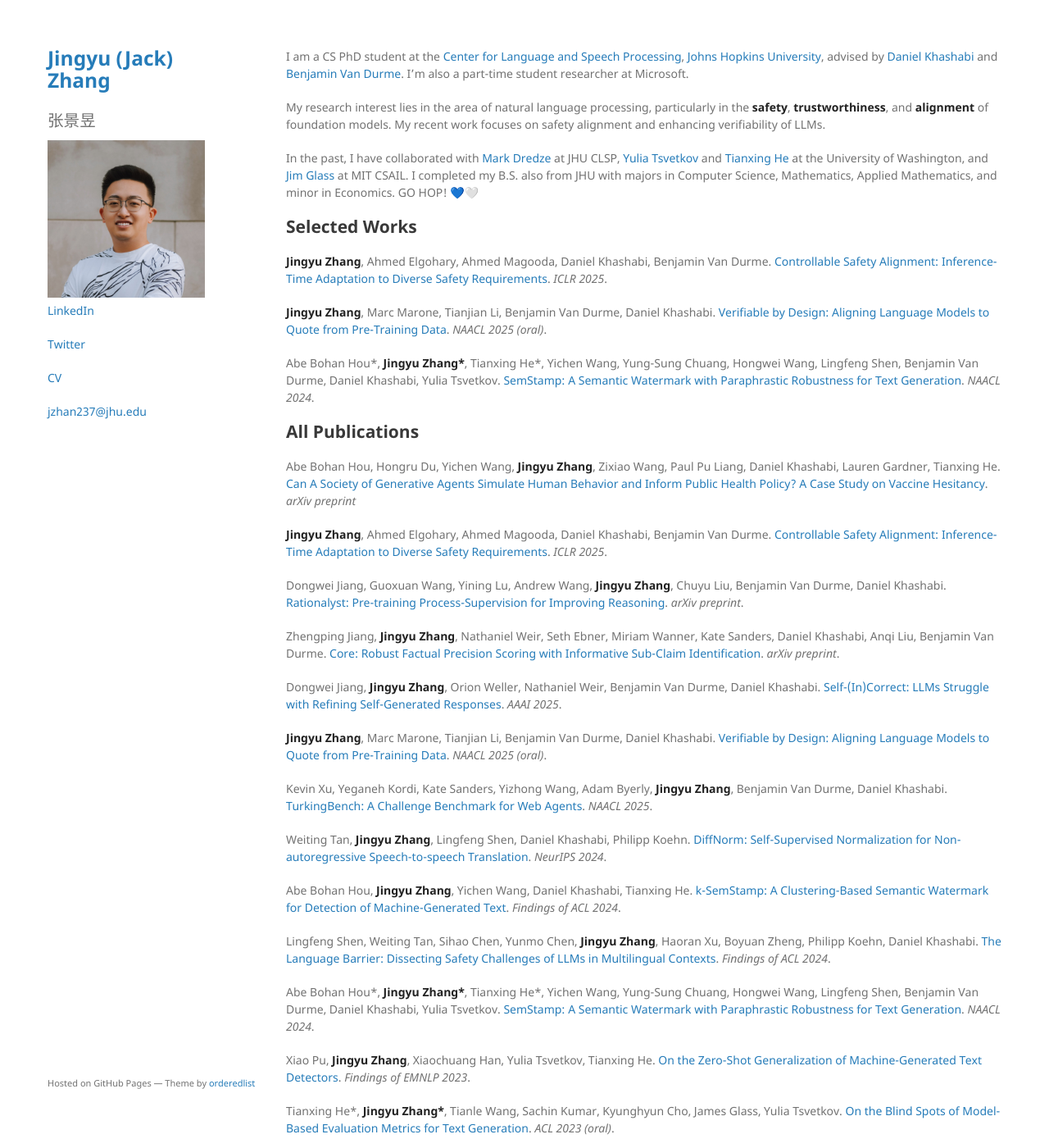
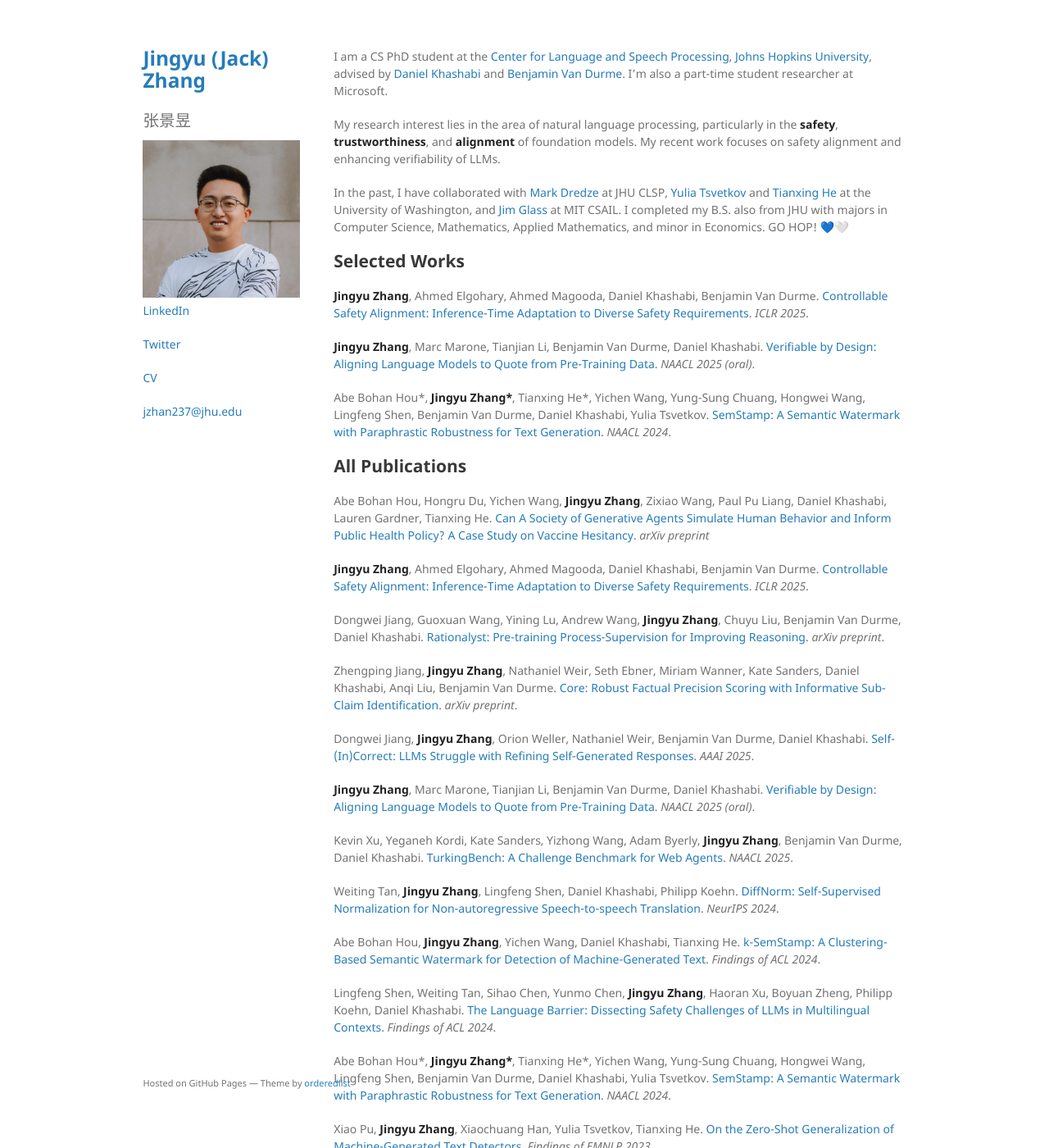
Before and after one commit to jackjyzhang/jackjyzhang.github.io, a Jekyll site: the page built from index.md, in a window 1280 px wide and 1400 px high. Shown: the whole window at 82% size. Built offline with Jekyll 4.4.1, drawn with Linux system fonts in a browser that asks for light colours; comment, search, counter and statistics services are not loaded.

Commit message:
minor width fix

```diff
--- a/_sass/jekyll-theme-minimal.scss
+++ b/_sass/jekyll-theme-minimal.scss
@@ -56,7 +56,7 @@ a:hover small {
 }
 
 .wrapper {
-  width:100%;
+  width:80%;
   margin:0 auto;
   max-width: 1500px;
 }
@@ -127,8 +127,7 @@ kbd {
 // }
 
 header {
-  width: 350px;
-  max-width: 15%;
+  width: 15%;
   float: left;
   position: fixed;
   -webkit-font-smoothing: subpixel-antialiased;
```
